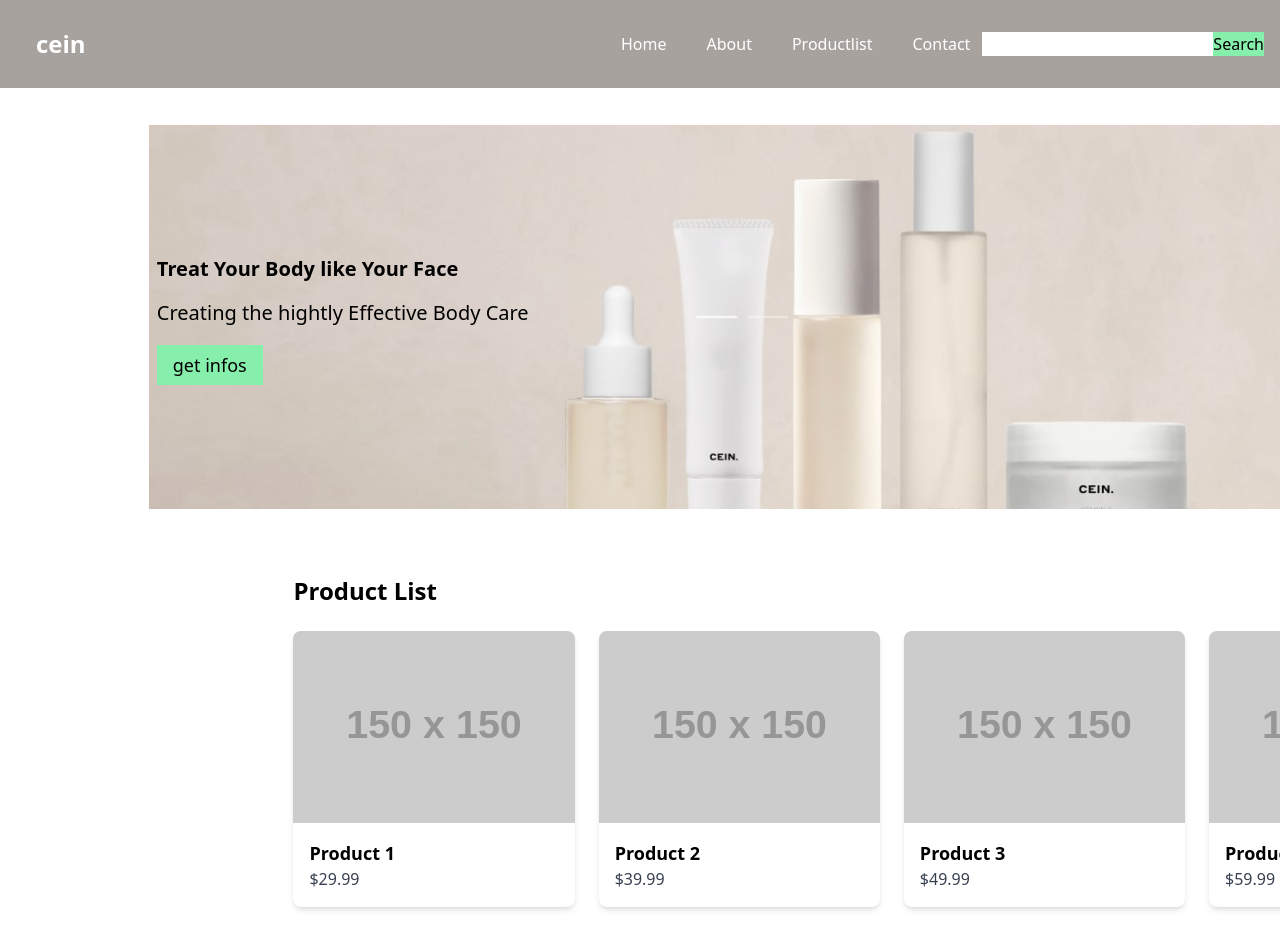
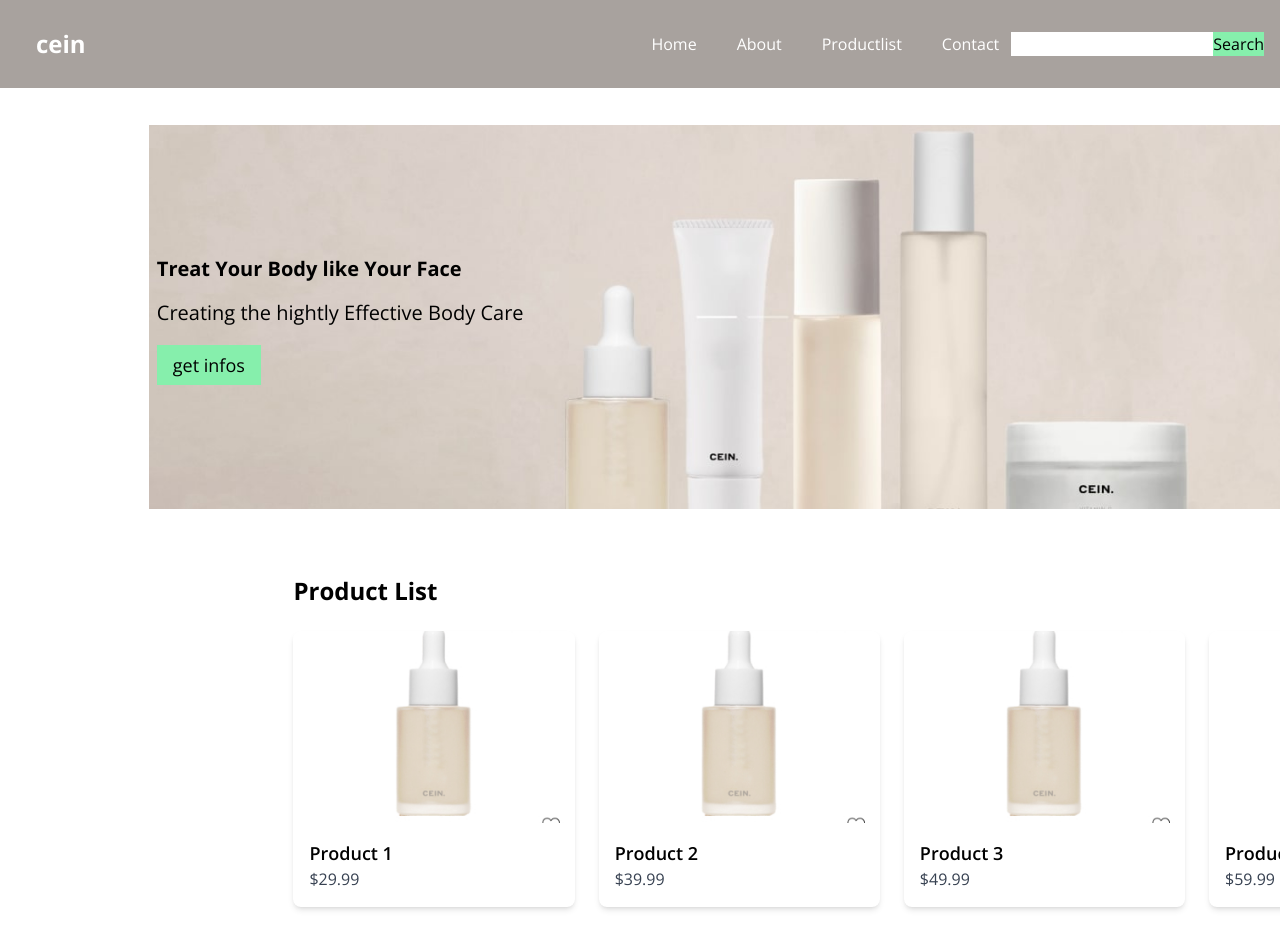
Before and after one commit to waraumbach/cein.frontend, a React (Vite) app: page / in a window 1280 px wide. Shown: the top 926 px of the page. Built offline with nearby package versions, Linux system fonts and the light colour scheme; the HTML template or start-up script is replaced by a standard one.

Commit message:
added productlist

```diff
--- a/src/App.css
+++ b/src/App.css
@@ -1,3 +1,13 @@
+@import url('https://fonts.googleapis.com/css2?family=Open+Sans:ital,wght@0,300..800;1,300..800&display=swap');
+
+* {
+    margin: 0 ;
+    padding: 0;
+    font-family: "Open Sans", sans-serif;
+}
+
+
+
 .container {
   padding: 1.3rem;
   margin-left: 10%;
--- a/src/Components/ProductList/ProductList.jsx
+++ b/src/Components/ProductList/ProductList.jsx
@@ -1,10 +1,10 @@
 
 
 const products = [
-  { id: 1, name: 'Product 1', price: '$29.99', image: 'https://via.placeholder.com/150' },
-  { id: 2, name: 'Product 2', price: '$39.99', image: 'https://via.placeholder.com/150' },
-  { id: 3, name: 'Product 3', price: '$49.99', image: 'https://via.placeholder.com/150' },
-  { id: 4, name: 'Product 4', price: '$59.99', image: 'https://via.placeholder.com/150' },
+  { id: 1, name: 'Product 1', price: '$29.99', image: './src/assets/photos/products/product.jpg' },
+  { id: 2, name: 'Product 2', price: '$39.99', image: './src/assets/photos/products/product.jpg' },
+  { id: 3, name: 'Product 3', price: '$49.99', image: './src/assets/photos/products/product.jpg' },
+  { id: 4, name: 'Product 4', price: '$59.99', image: './src/assets/photos/products/product.jpg' },
   // Add more products as needed
 ];
 
```
Also changed, not shown: src/assets/photos/products/product.jpg (added).
